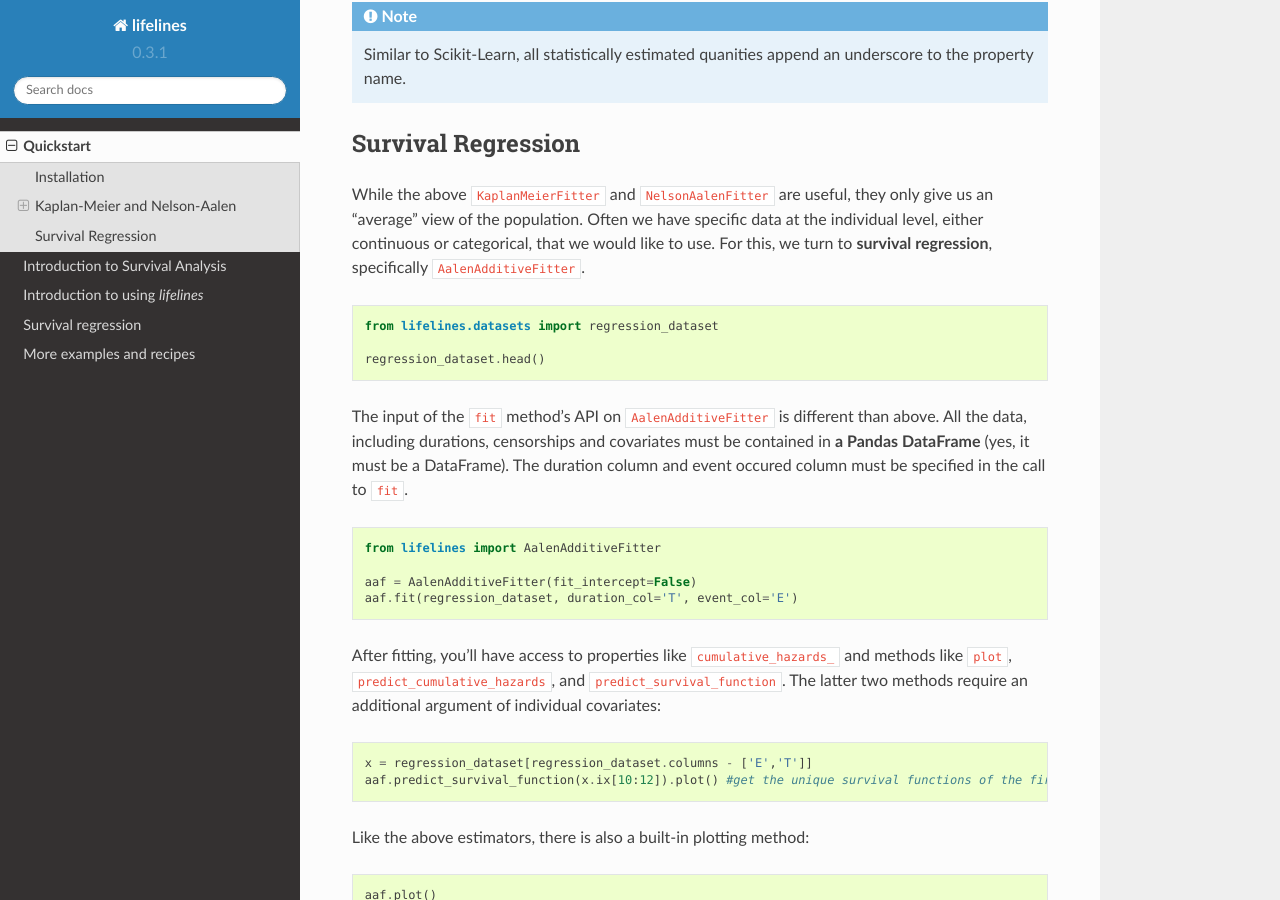
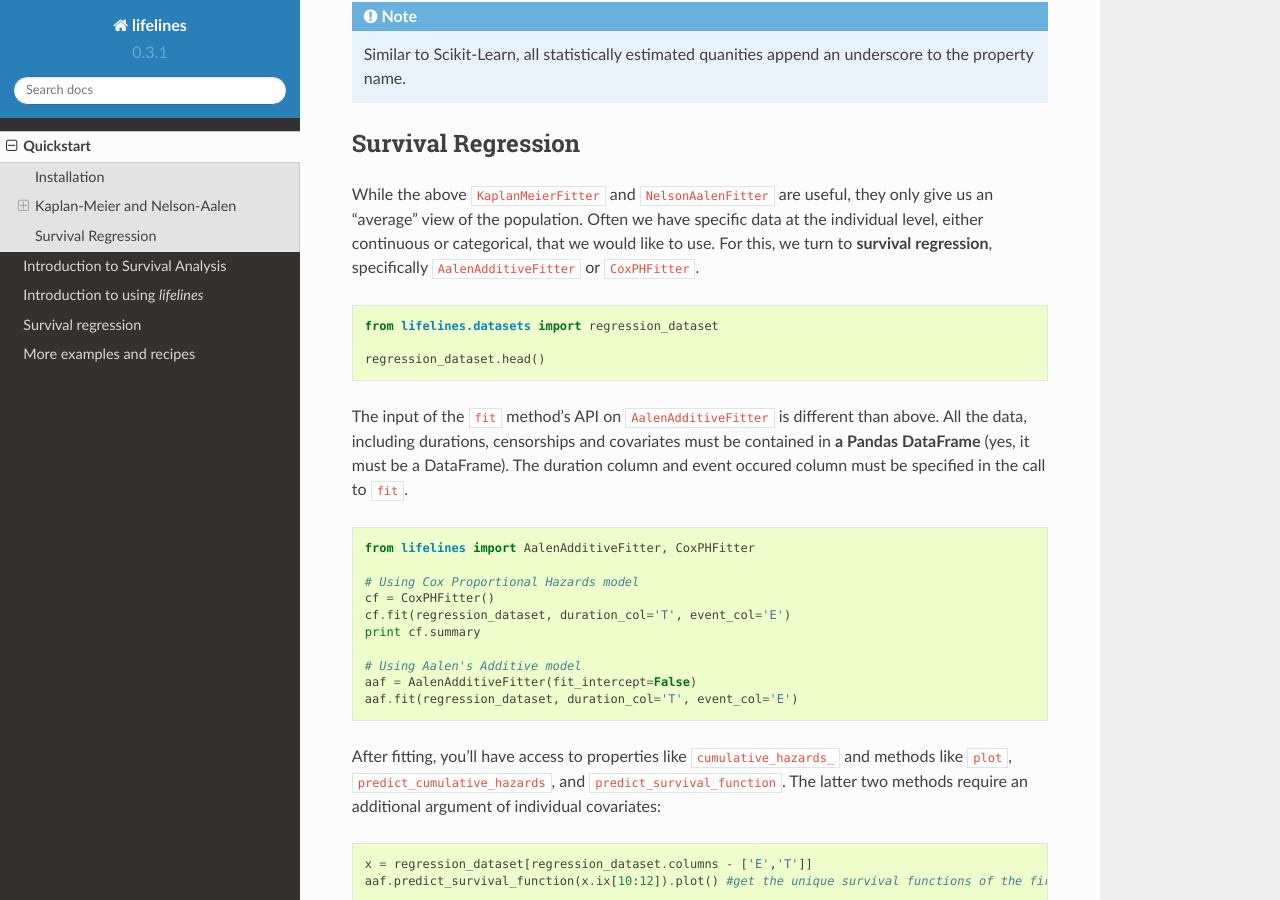
Before and after one commit to CamDavidsonPilon/lifelines, a Sphinx documentation site: the page built from docs/Quickstart.rst, in a window 1280 px wide and 900 px high, scrolled down 2209 px. Built offline with Sphinx 7.4.7 and the Read the Docs theme 2.0.0, drawn with Linux system fonts in a browser that asks for light colours; formulas are drawn with MathJax 3.

Commit message:
removing sorta bad docs from main README.md, updating quickstart guide

```diff
--- a/docs/Quickstart.rst
+++ b/docs/Quickstart.rst
@@ -81,7 +81,7 @@ but instead of a ``survival_function_`` being exposed, a ``cumulative_hazard_``
 Survival Regression
 ---------------------------------
 
-While the above ``KaplanMeierFitter`` and ``NelsonAalenFitter`` are useful, they only give us an "average" view of the population. Often we have specific data at the individual level, either continuous or categorical, that we would like to use. For this, we turn to **survival regression**, specifically ``AalenAdditiveFitter``.
+While the above ``KaplanMeierFitter`` and ``NelsonAalenFitter`` are useful, they only give us an "average" view of the population. Often we have specific data at the individual level, either continuous or categorical, that we would like to use. For this, we turn to **survival regression**, specifically ``AalenAdditiveFitter`` or ``CoxPHFitter``.
 
 .. code:: python
 
@@ -95,8 +95,14 @@ The input of the ``fit`` method's API on ``AalenAdditiveFitter`` is different th
 
 .. code:: python
 
-    from lifelines import AalenAdditiveFitter
+    from lifelines import AalenAdditiveFitter, CoxPHFitter
 
+    # Using Cox Proportional Hazards model
+    cf = CoxPHFitter()
+    cf.fit(regression_dataset, duration_col='T', event_col='E')
+    print cf.summary
+
+    # Using Aalen's Additive model
     aaf = AalenAdditiveFitter(fit_intercept=False)
     aaf.fit(regression_dataset, duration_col='T', event_col='E')
 
```
Also changed, not shown: CHANGELOG.md (+5 -0 lines), README.md (+6 -88 lines).
